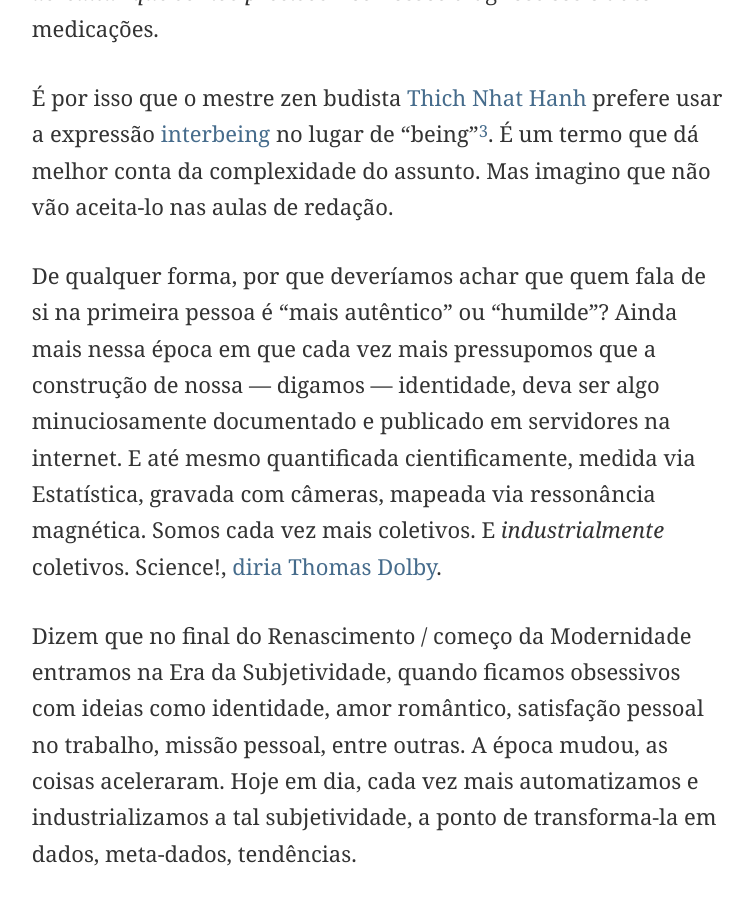
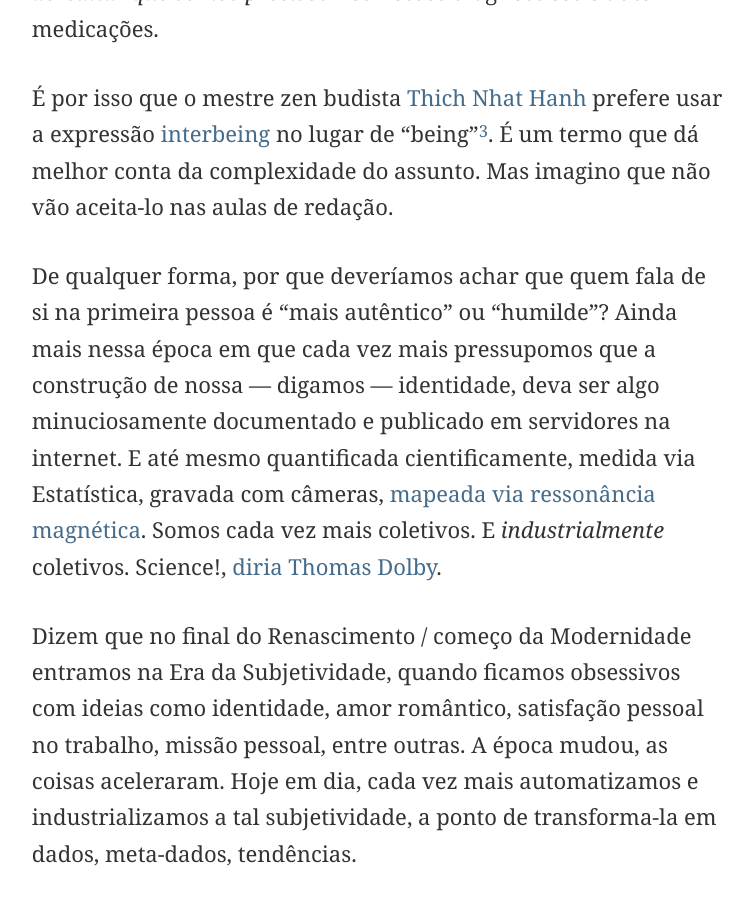
Before and after one commit to eduf/eduf.github.com, a Jekyll site: the page built from _posts/2013-12-09-metodo-pele-de-subjetividade.md, in a window 1280 px wide and 900 px high, scrolled down 2581 px. Shown: the whole window, without its empty margins (260-1013 px from the left). Built offline with Jekyll 4.4.1, drawn with Linux system fonts in a browser that asks for light colours; nearby versions of some CDN libraries; comment, search, counter and statistics services are not loaded; some of the changed lines change nothing that is shown.

Commit message:
Eletrodos

```diff
--- a/_posts/2013-12-09-metodo-pele-de-subjetividade.md
+++ b/_posts/2013-12-09-metodo-pele-de-subjetividade.md
@@ -30,7 +30,7 @@ De alguma forma, deveríamos ter noção da *maluquice* que é falar sobre si. P
 
 É por isso que o mestre zen budista [Thich Nhat Hanh](https://en.wikipedia.org/wiki/Thich_Nhat_Hanh) prefere usar a expressão [interbeing](https://www.youtube.com/watch?v=azOZ8d0UvVs) no lugar de "being"[^3]. É um termo que dá melhor conta da complexidade do assunto. Mas imagino que não vão aceita-lo nas aulas de redação.
 
-De qualquer forma, por que deveríamos achar que quem fala de si na primeira pessoa é "mais autêntico" ou "humilde"? Ainda mais nessa época em que cada vez mais pressupomos que a construção de nossa — digamos — identidade, deva ser algo minuciosamente documentado e publicado em servidores na internet. E até mesmo quantificada cientificamente, medida via Estatística, gravada com câmeras, mapeada via ressonância magnética. Somos cada vez mais coletivos. E *industrialmente* coletivos. Science!, [diria Thomas Dolby](https://www.youtube.com/watch?v=V83JR2IoI8k).
+De qualquer forma, por que deveríamos achar que quem fala de si na primeira pessoa é "mais autêntico" ou "humilde"? Ainda mais nessa época em que cada vez mais pressupomos que a construção de nossa — digamos — identidade, deva ser algo minuciosamente documentado e publicado em servidores na internet. E até mesmo quantificada cientificamente, medida via Estatística, gravada com câmeras, [mapeada via ressonância magnética](http://www.nytimes.com/2013/11/30/books/arnon-grunberg-is-writing-while-connected-to-electrodes.html?_r=1&). Somos cada vez mais coletivos. E *industrialmente* coletivos. Science!, [diria Thomas Dolby](https://www.youtube.com/watch?v=V83JR2IoI8k).
 
 Dizem que no final do Renascimento / começo da Modernidade entramos na Era da Subjetividade, quando ficamos obsessivos com ideias como identidade, amor romântico, satisfação pessoal no trabalho, missão pessoal, entre outras. A época mudou, as coisas aceleraram. Hoje em dia, cada vez mais automatizamos e industrializamos a tal subjetividade, a ponto de transforma-la em dados, meta-dados, tendências.
 
```
